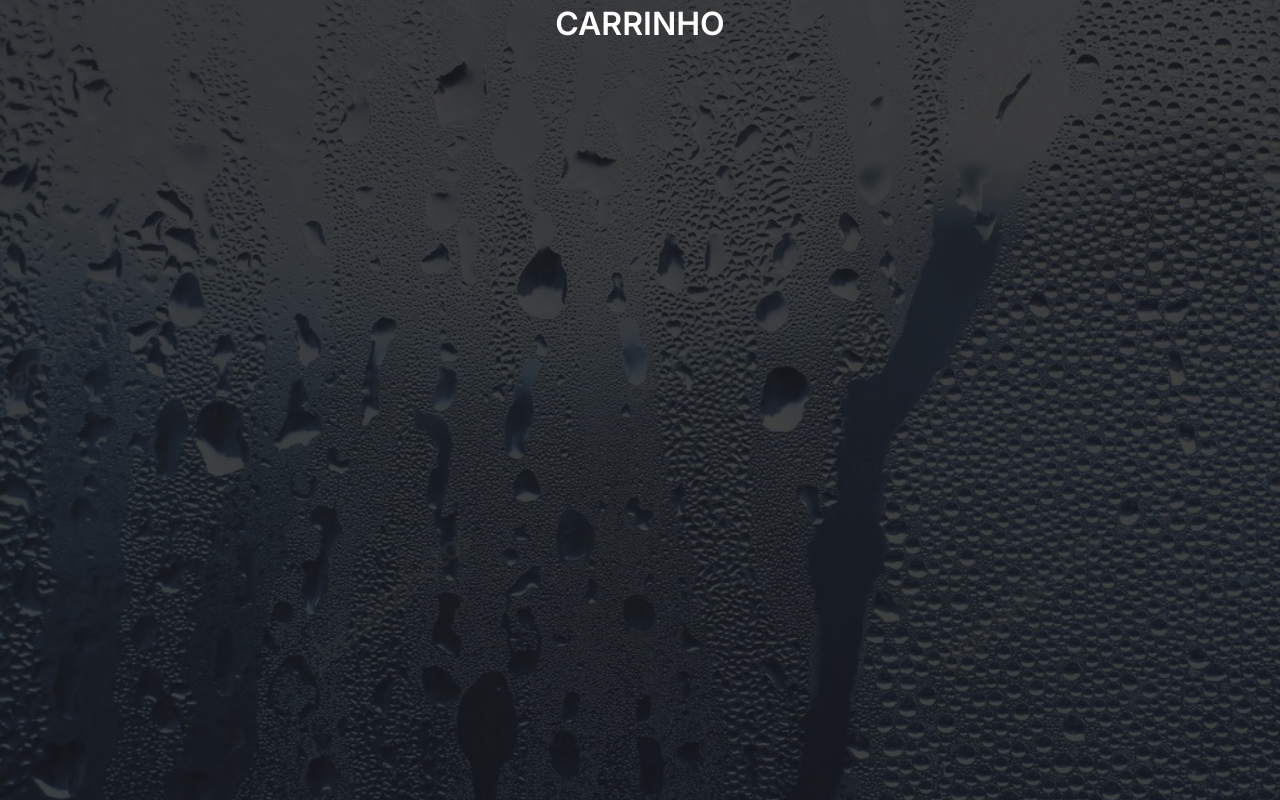
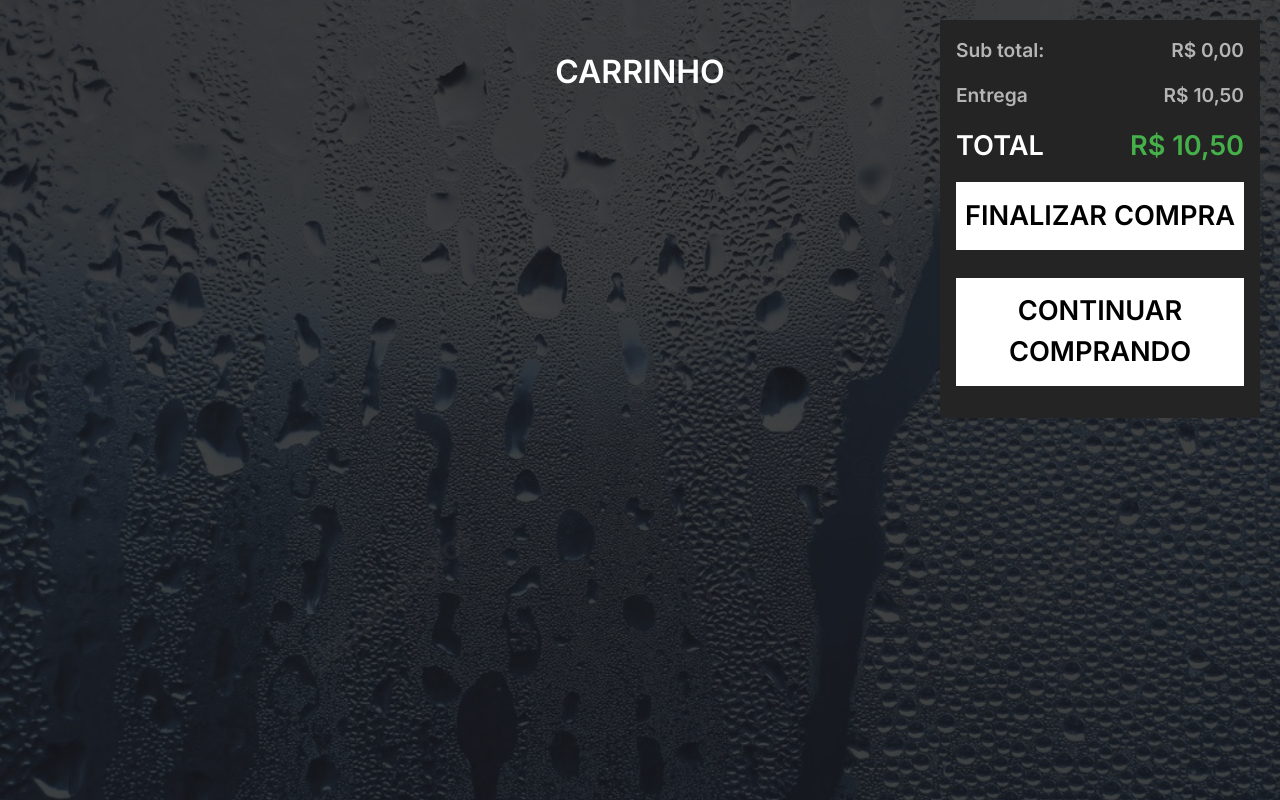
Before and after one commit to alisonnRB/catche-beer, a Next.js app: page /cart in a window 1280 px wide. Built offline with nearby package versions, Linux system fonts and the light colour scheme.

Commit message:
cart interface created

```diff
--- a/src/app/cart/page.jsx
+++ b/src/app/cart/page.jsx
@@ -4,6 +4,7 @@ import { useEffect, useState } from "react";
 
 import CardCartManager from "@/components/cardCartManager";
 import { useCart } from "@/script/cartContext";
+import Resume from "@/components/resume";
 
 export default function Cart() {
   const { cart, removeItemFromCart } = useCart();
@@ -20,12 +21,16 @@ export default function Cart() {
   }
 
   return (
-    <main className="relative z-10 self-center flex flex-col items-center h-screen">
-      <h1 className="text-white font-semibold text-[2em]">CARRINHO</h1>
+    <main className="relative z-10 self-center flex flex-col items-center min-h-screen portrait:pb-[50dvh] pb-5">
 
-      <div className="flex flex-col items-center flex-wrap gap-4 w-full mt-12">
+      <div className="flex flex-col items-center flex-wrap gap-8 w-full mt-12">
+
+        <h1 className="text-white font-semibold text-[2em]">CARRINHO</h1>
+
         {cartItens()}
       </div>
+
+      <Resume />
 
     </main>
   );
--- a/src/app/globals.css
+++ b/src/app/globals.css
@@ -26,7 +26,7 @@ body {
 
 body::before {
   content: "";
-  position: absolute;
+  position: fixed;
   top: 0;
   left: 0;
   right: 0;
@@ -37,6 +37,8 @@ body::before {
   background-size: cover;
   opacity: 0.18;
   z-index: 1;
+  height: 100vh;
+  width: 100vw;
 }
 
 @media screen and (min-width: 2500px) {
--- a/src/components/cardCartManager.jsx
+++ b/src/components/cardCartManager.jsx
@@ -24,7 +24,7 @@ export default function CardCartManager({ item }) {
                     <p className="ml font-semibold text-white ">- {item.ml}</p>
                 </span>
 
-                <span className="flex h-[30%] text-white pt-2 gap-2">
+                <span className="flex h-[30%] text-white pt-2 gap-2 max-lg:justify-between">
                     <p>Quantidade:</p>
 
                     <span className="flex bg-bg h-[1.6em] items-center justify-between p-[0.5em] gap-2">
@@ -34,8 +34,8 @@ export default function CardCartManager({ item }) {
                     </span>
                 </span>
 
-                <span className="flex justify-between">
-                    <button className="px-[1em] font-semibold bg-white cursor-pointer" onClick={()=>{removeItemAllFromCart(item)}}>ABANDONAR</button>
+                <span className="flex justify-between items-center">
+                    <button className="px-[1em] py-[.5em] font-semibold bg-white cursor-pointer max-lg:text-[.8em]" onClick={()=>{removeItemAllFromCart(item)}}>ABANDONAR</button>
                     <h4 className="font-semibold text-greenCustom price scale-125">R$ {" " + ((parseInt(item.price) * item.quantity).toFixed(2)).replace('.',',')}</h4>
                 </span>
 
--- /dev/null
+++ b/src/components/resume.jsx
@@ -0,0 +1,37 @@
+'use client';
+
+import { useCart } from "@/script/cartContext";
+import Link from "next/link";
+
+export default function Resume() {
+    const {total} = useCart();
+
+
+
+    return (
+        <footer className="bg-subMotion portrait:bottom-0 fixed landscape:top-5 landscape:right-5 flex flex-col p-[1em] pb-[2em] w-[25%] portrait:w-full font-semibold gap-[1em]">
+            <span className="flex justify-between text-subText text-[1.2em]">
+                <p>Sub total:</p>
+                <p>R$ {" " + ((parseInt(total)).toFixed(2)).replace('.',',')}</p>
+            </span>
+
+            <span className="flex justify-between text-subText text-[1.2em]">
+                <p>Entrega</p>
+                <p>R$ 10,50</p>
+            </span>
+
+            <span className="flex justify-between text-white text-[1.7em]">
+                <p>TOTAL</p>
+                <p className="text-greenCustom">R$ {" " + ((parseInt(total) + 10.50).toFixed(2)).replace('.',',')}</p>
+            </span>
+
+            <span className="flex flex-col gap-[1em] w-full text-[1.7em]">
+                <button className="text-black bg-white py-[.5em] cursor-pointer">FINALIZAR COMPRA</button>
+                <Link href={'/'} className="h-full w-full">
+                    <button className="text-black bg-white py-[.5em] w-full cursor-pointer">CONTINUAR COMPRANDO</button>
+                </Link>
+            </span>
+
+        </footer>
+    );
+}
--- a/src/script/cartContext.js
+++ b/src/script/cartContext.js
@@ -7,7 +7,7 @@ const CartContext = createContext();
 export const CartProvider = ({ children }) => {
   const [cart, setCart] = useState([]);
   const [isClient, setIsClient] = useState(false);
-
+  const [total, setTotal] = useState(0);
 
   useEffect(() => {
     setIsClient(true);
@@ -20,12 +20,18 @@ export const CartProvider = ({ children }) => {
   useEffect(() => {
     if (isClient) {
       localStorage.setItem('cart', JSON.stringify(cart));
+      updateTotal();
     }
   }, [cart, isClient]);
 
+  const updateTotal = () => {
+    const newTotal = cart.reduce((acc, cartItem) => acc + (parseFloat(cartItem.price) * cartItem.quantity), 0);
+    setTotal(newTotal);
+  };
+
   const addItemToCart = (item) => {
     setCart((prevCart) => {
-      const itemIndex = prevCart.findIndex(cartItem => cartItem.id === item.id);
+      const itemIndex = prevCart.findIndex(cartItem => cartItem.nome === item.nome);
 
       if (itemIndex > -1) {
         const updatedCart = prevCart.map((cartItem, index) => {
@@ -43,7 +49,7 @@ export const CartProvider = ({ children }) => {
 
   const removeItemFromCart = (item) => {
     setCart((prevCart) => {
-      const itemIndex = prevCart.findIndex(cartItem => cartItem.id === item.id);
+      const itemIndex = prevCart.findIndex(cartItem => cartItem.nome === item.nome);
 
       if (itemIndex > -1) {
         const updatedCart = prevCart.map((cartItem, index) => {
@@ -64,13 +70,13 @@ export const CartProvider = ({ children }) => {
 
   const removeItemAllFromCart = (item) => {
     setCart((prevCart) => {
-      const updatedCart = prevCart.filter(cartItem => cartItem.id !== item.id);
+      const updatedCart = prevCart.filter(cartItem => cartItem.nome !== item.nome);
       return updatedCart;
     });
   };
 
   return (
-    <CartContext.Provider value={{ cart, addItemToCart, removeItemFromCart, removeItemAllFromCart }}>
+    <CartContext.Provider value={{ cart, total, addItemToCart, removeItemFromCart, removeItemAllFromCart }}>
       {children}
     </CartContext.Provider>
   );
```
Also changed, not shown: src/styles/card.css (line endings or trailing spaces).
